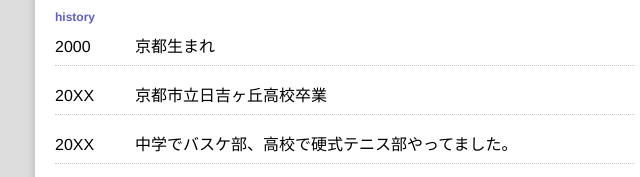
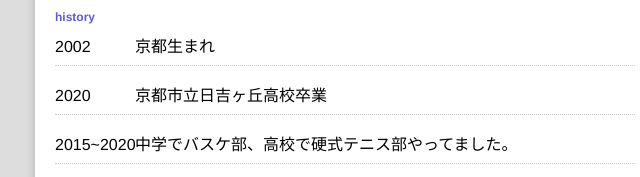
Before and after one commit to KUAD-XtechDesign/simple_page-kishimoto-hiyoko, a plain HTML site: page index.html in a window 1280 px wide. Shown: the part 453-630 px from the top of the page, 295-935 px from the left. Drawn offline with Linux system fonts and the light colour scheme.

Commit message:
Update index.html

```diff
--- a/index.html
+++ b/index.html
@@ -23,9 +23,9 @@
 
         <h2 class="title">history</h2>
         <ul class="history_list">
-          <li><div class="year">2000</div><div class="txt">京都生まれ</div></li>
-          <li><div class="year">20XX</div><div class="txt">京都市立日吉ヶ丘高校卒業</div></li>
-          <li><div class="year">20XX</div><div class="txt">中学でバスケ部、高校で硬式テニス部やってました。</div></li>
+          <li><div class="year">2002</div><div class="txt">京都生まれ</div></li>
+          <li><div class="year">2020</div><div class="txt">京都市立日吉ヶ丘高校卒業</div></li>
+          <li><div class="year">2015~2020</div><div class="txt">中学でバスケ部、高校で硬式テニス部やってました。</div></li>
           <li><div class="year">現在</div><div>京都芸術大学情報デザイン学科クロステックデザインコース</div></li>
         </ul>
 
```
